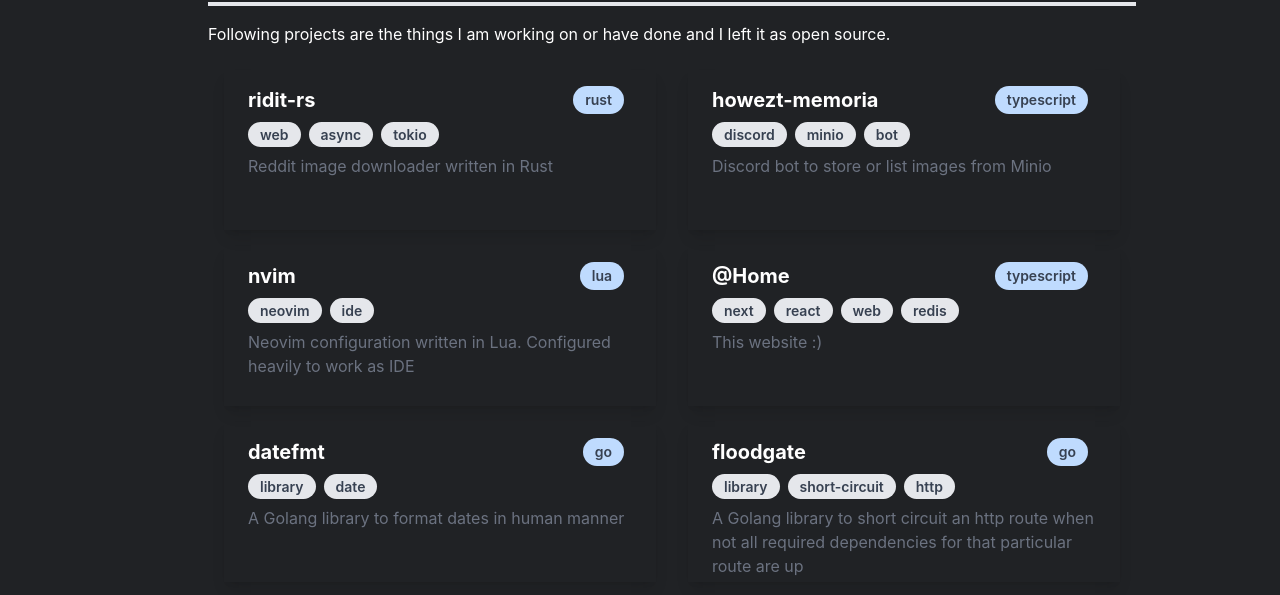
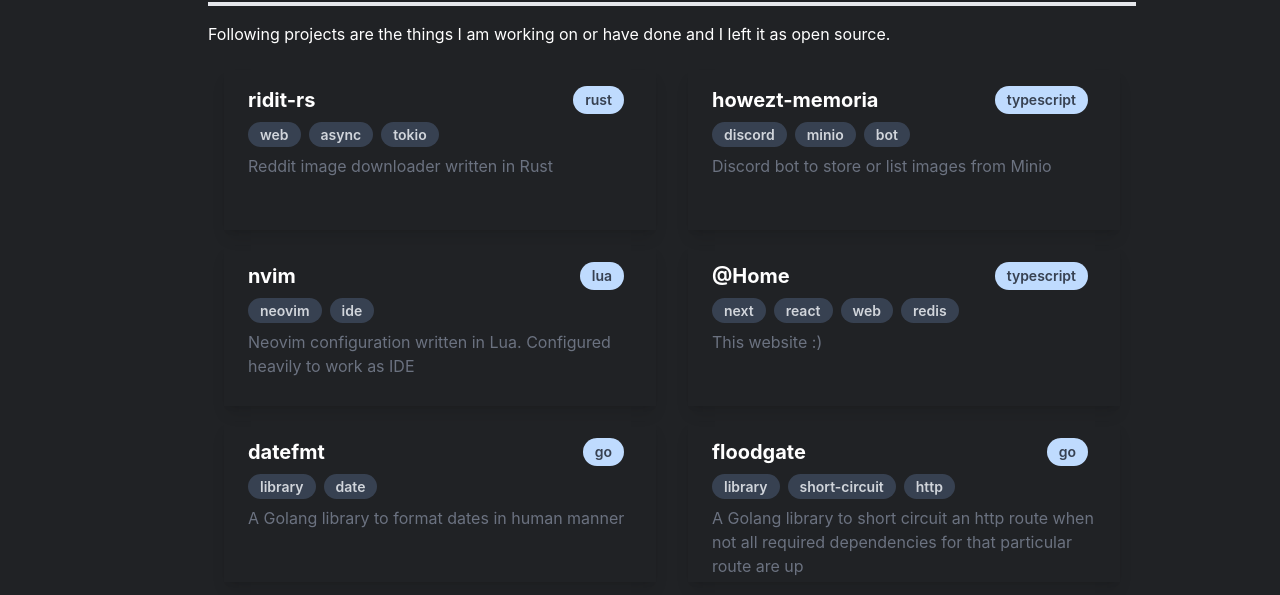
Before and after one commit to tigorlazuardi/at-home, a Next.js app: page / in a window 1280 px wide. Shown: the part 832-1427 px from the top of the page. Built offline with nearby package versions, Linux system fonts and the light colour scheme.

Commit message:
wip(index-page): index page for project list now uses incremental regeneration

```diff
--- a/components/cards/ProjectDisplayCards.tsx
+++ b/components/cards/ProjectDisplayCards.tsx
@@ -21,7 +21,7 @@ export default function ProjectDisplayCard({
 	return (
 		<div className={className}>
 			<div
-				className="overflow-hidden shadow-lg transition-all focus:shadow-xl focus:-translate-y-1 hover:shadow-xl hover:-translate-y-2 hover:cursor-pointer h-40"
+				className="overflow-hidden min-w-xs shadow-lg transition-all focus:shadow-xl focus:-translate-y-1 hover:shadow-xl hover:-translate-y-2 hover:cursor-pointer sm:h-40"
 				onClick={() => window.open(projectURL, '_blank')}
 			>
 				<div className="py-4 px-6">
@@ -37,7 +37,7 @@ export default function ProjectDisplayCard({
 						{tags?.map((v, i) => (
 							<span
 								key={i}
-								className="py-1 px-3 mr-2 text-sm font-semibold text-gray-700 bg-gray-200 rounded-full"
+								className="py-1 px-3 mr-2 text-sm font-semibold text-gray-700 dark:text-gray-300 bg-gray-200 dark:bg-gray-700 rounded-full"
 							>
 								{v}
 							</span>
--- a/pages/index.tsx
+++ b/pages/index.tsx
@@ -1,9 +1,23 @@
+import { GetStaticProps, InferGetStaticPropsType } from 'next'
+import { ProjectDisplayCardItem } from '../components/cards/ProjectDisplayCards'
 import CV from '../components/MainPage/CV'
 import Introductory from '../components/MainPage/Introductory'
 import ProjectList from '../components/MainPage/ProjectList'
 import projectList from '../dummy/project_list'
 
-export default function Index(): JSX.Element {
+interface PageProp {
+	projectList: ProjectDisplayCardItem[]
+}
+
+export const getStaticProps: GetStaticProps<PageProp> = async (_ctx) => {
+	const data: PageProp = { projectList }
+	return {
+		props: data,
+		revalidate: 30, // seconds
+	}
+}
+
+export default function Index({ projectList }: InferGetStaticPropsType<typeof getStaticProps>): JSX.Element {
 	return (
 		<div className="container py-2 md:px-36 dark:text-white">
 			<Introductory />
```
Also changed, not shown: 1 other file (tests, documents, lock files or other folders).
